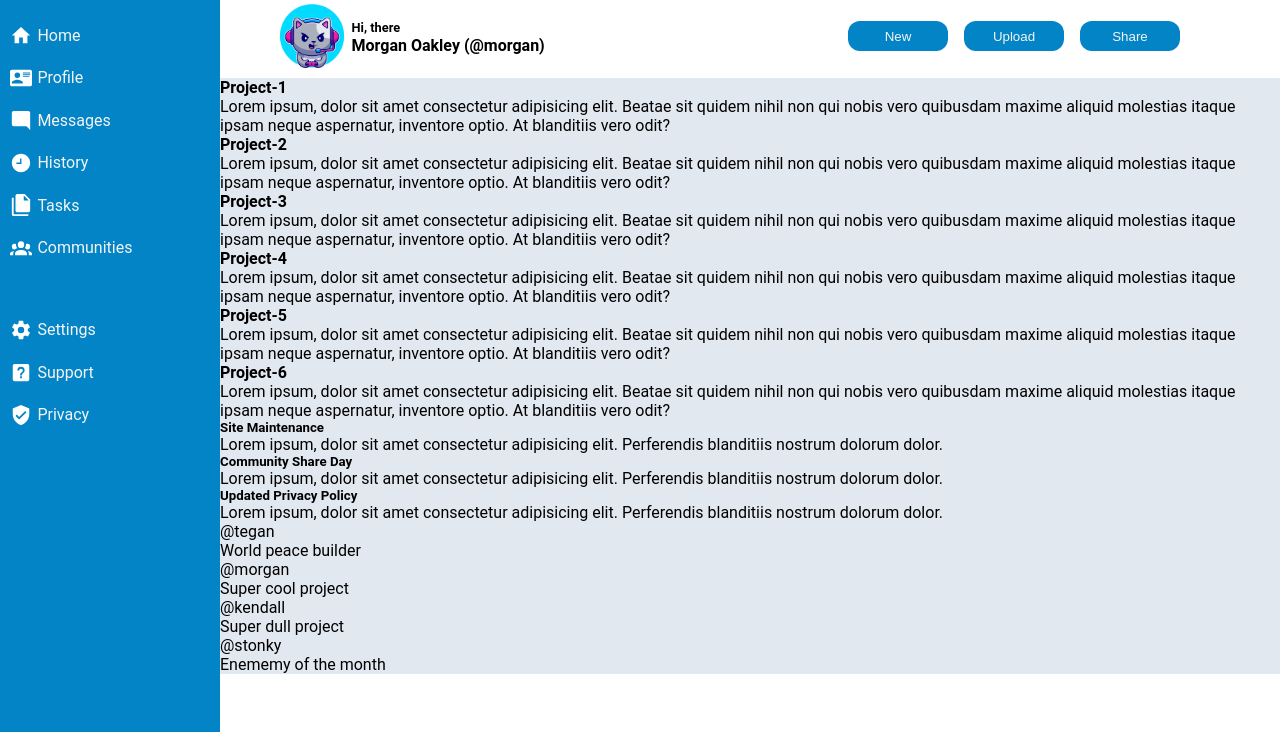
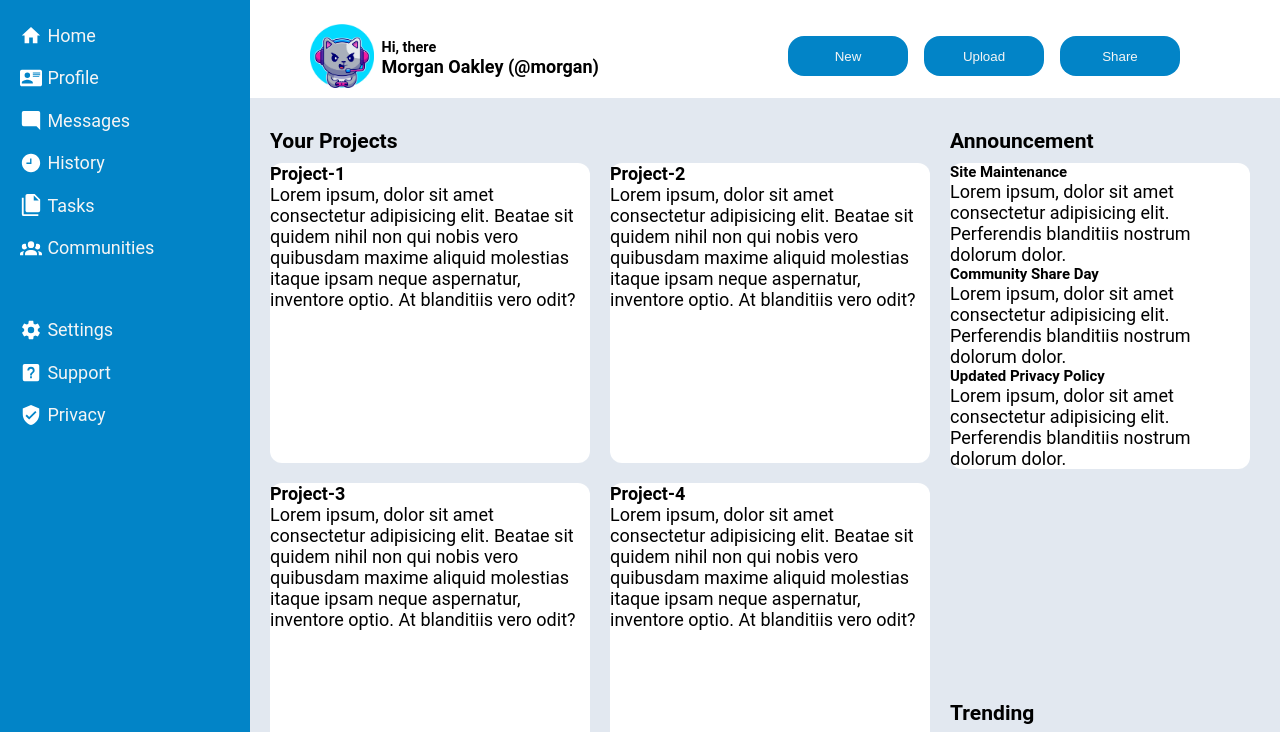
Before and after one commit to shohaibMahmud/adminDashBoard, a plain HTML site: page index.html in a window 1280 px wide. Shown: the part 64-796 px from the top of the page. Drawn offline with Linux system fonts and the light colour scheme.

Commit message:
Add basic grid layout

```diff
--- a/index.html
+++ b/index.html
@@ -27,7 +27,7 @@
                     <li><img src="images/privacy.svg">Privacy</li>
                 </ul>
             </div>
-            <div class="main-content">
+
             <div class="title-bar">
                 <div class="search-bar">
                     <button type="submit" form="search">
@@ -56,45 +56,49 @@
                 </div>
             </div>
             <div class="content">
+                <h3 class="proj-header">Your Projects</h3>
                 <div class="project">
-                        <div class="project-1">
+                    <div class="project-card">
                         <h4>Project-1</h4>
                         <p>
                             Lorem ipsum, dolor sit amet consectetur adipisicing elit. Beatae sit quidem nihil non qui nobis vero quibusdam maxime aliquid molestias itaque ipsam neque aspernatur, inventore optio. At blanditiis vero odit?
                         </p>
                     </div>
-                        <div class="project-2">
+                    <div class="project-card">
                         <h4>Project-2</h4>
                         <p>
                             Lorem ipsum, dolor sit amet consectetur adipisicing elit. Beatae sit quidem nihil non qui nobis vero quibusdam maxime aliquid molestias itaque ipsam neque aspernatur, inventore optio. At blanditiis vero odit?
                         </p>
                     </div>
-                        <div class="project-3">
+                    <div class="project-card">
                         <h4>Project-3</h4>
                         <p>
                             Lorem ipsum, dolor sit amet consectetur adipisicing elit. Beatae sit quidem nihil non qui nobis vero quibusdam maxime aliquid molestias itaque ipsam neque aspernatur, inventore optio. At blanditiis vero odit?
                         </p>
                     </div>
-                        <div class="project-4">
+                    <div class="project-card">
                         <h4>Project-4</h4>
                         <p>
                             Lorem ipsum, dolor sit amet consectetur adipisicing elit. Beatae sit quidem nihil non qui nobis vero quibusdam maxime aliquid molestias itaque ipsam neque aspernatur, inventore optio. At blanditiis vero odit?
                         </p>
                     </div>
-                        <div class="project-5">
+                    <div class="project-card">
                         <h4>Project-5</h4>
                         <p>
                             Lorem ipsum, dolor sit amet consectetur adipisicing elit. Beatae sit quidem nihil non qui nobis vero quibusdam maxime aliquid molestias itaque ipsam neque aspernatur, inventore optio. At blanditiis vero odit?
                         </p>
                     </div>
-                        <div class="project-6">
+                    <div class="project-card">
                         <h4>Project-6</h4>
                         <p>
                             Lorem ipsum, dolor sit amet consectetur adipisicing elit. Beatae sit quidem nihil non qui nobis vero quibusdam maxime aliquid molestias itaque ipsam neque aspernatur, inventore optio. At blanditiis vero odit?
                         </p>
                     </div>
                 </div>
+                <div class="right-sidebar">
                     <div class="announcement">
+                        <h3>Announcement</h3>
+                        <div class="announcement-wrapper">
                             <div>
                                 <h5>Site Maintenance</h5>
                                 Lorem ipsum, dolor sit amet consectetur adipisicing elit. Perferendis blanditiis nostrum dolorum dolor.
@@ -108,7 +112,10 @@
                                 Lorem ipsum, dolor sit amet consectetur adipisicing elit. Perferendis blanditiis nostrum dolorum dolor.
                             </div>
                         </div>
+                    </div>
                     <div class="trending">
+                        <h3>Trending</h3>
+                        <div class="trending-wrapper">
                             <div>
                                 <p>@tegan</p>
                                 <p class="user-des">World peace builder</p>
@@ -129,5 +136,6 @@
                     </div>
                 </div>
             </div>
+        </div>
     </body>
 </html>
--- a/style.css
+++ b/style.css
@@ -4,24 +4,24 @@
 }
 body{
     font-family: 'Roboto', sans-serif;
-    height: 100vh;
+    font-size: 18px;
 }
 ul{
     list-style-type: none;
 }
 .container{
-    height: 100%;
     display: grid;
-    grid-template-columns: 220px 1fr;
+    grid-template-columns: 250px 1fr;
 }
 .sidebar{
     background-color: #0284c7;
     color: whitesmoke;
+    grid-row: 1 / 4;
+    padding-left: 20px;
 }
 .logo{
     display: flex;
     align-items: center;
-    padding-left: 10px;
     padding-top: 10px;
     margin-bottom: 40px;
 }
@@ -40,7 +40,6 @@ ul{
     display: flex;
     align-items: center;
     gap: 5px;
-    padding-left: 10px;
     padding-bottom: 20px;
 }
 .menu{
@@ -52,6 +51,9 @@ ul{
     grid-template-columns: 1fr;
     grid-auto-flow: column;
     font-weight: 600;
+}
+.title-bar{
+    padding-bottom: 20px;
 }
 .search-bar, .menu-profile{
     display: flex;
@@ -100,13 +102,41 @@ input{
     font-size: 80%;
 }
 .menu-buttons button{
-    width: 100px;
-    height: 30px;
-    border-radius: 12px;
+    width: 120px;
+    height: 40px;
+    border-radius: 16px;
     border: none;
     background-color: #0284c7;
     color: whitesmoke;
 }
 .content{
     background-color: #e2e8f0;
+    display: grid;
+    grid-template-columns: 1fr 300px;
+    grid-auto-flow: column;
+    padding: 0px 30px 60px 20px;
 }
+.project{
+    display: grid;
+    grid-template-columns: repeat(auto-fit, minmax(300px, 1fr));
+    gap: 20px;
+    padding-right: 20px;
+}
+h3{
+    margin-top: 30px;
+    margin-bottom: 10px;
+}
+.project-card{
+    height: 300px;
+    background-color: white;
+    border-radius: 12px;
+}
+.right-sidebar{
+    grid-row: 1 / 3;
+    display: grid;
+    justify-content: space-between;
+}
+.announcement-wrapper, .trending-wrapper{
+    background-color: white;
+    border-radius: 12px;
+}
```
Lines whose indentation alone changed are shown as unchanged.
